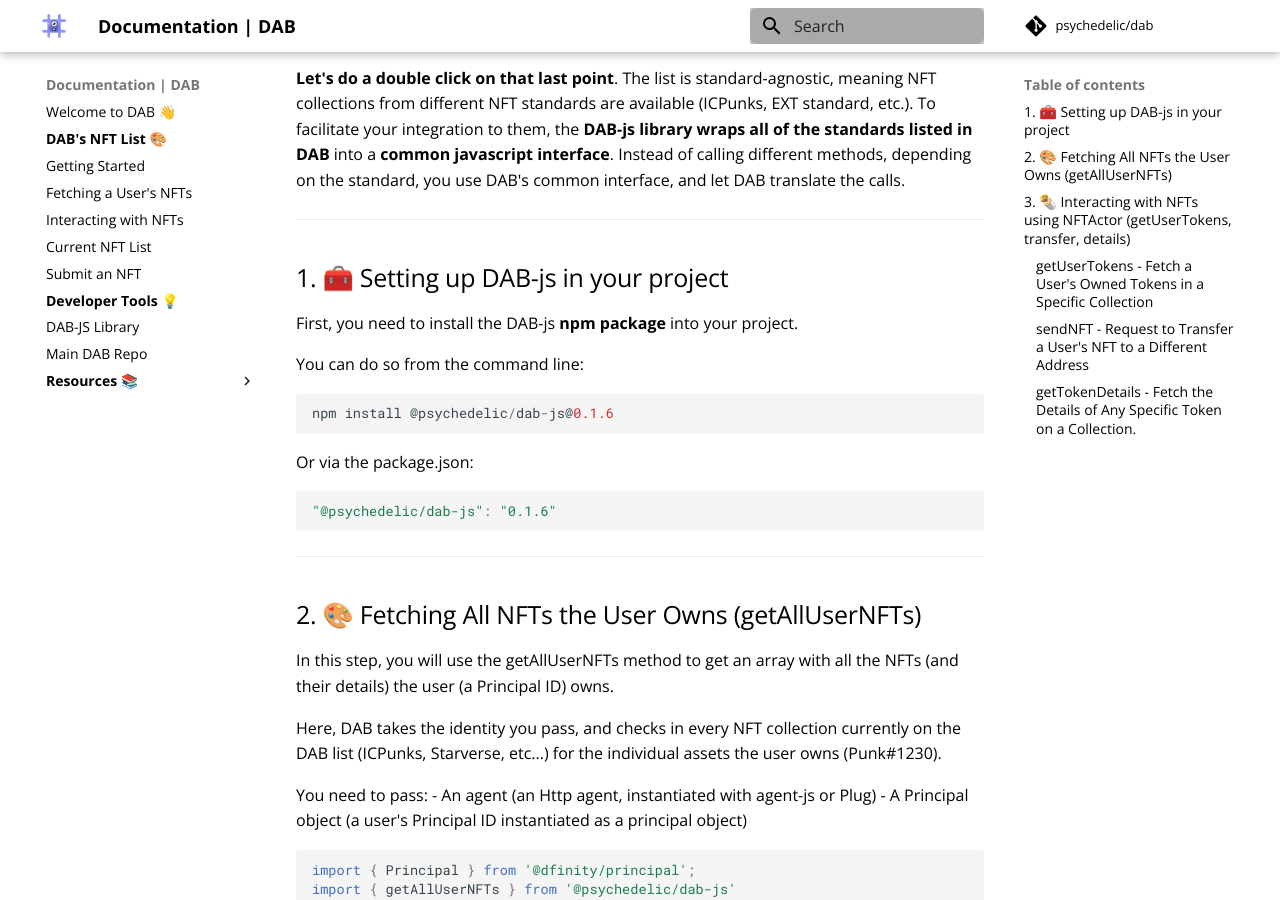
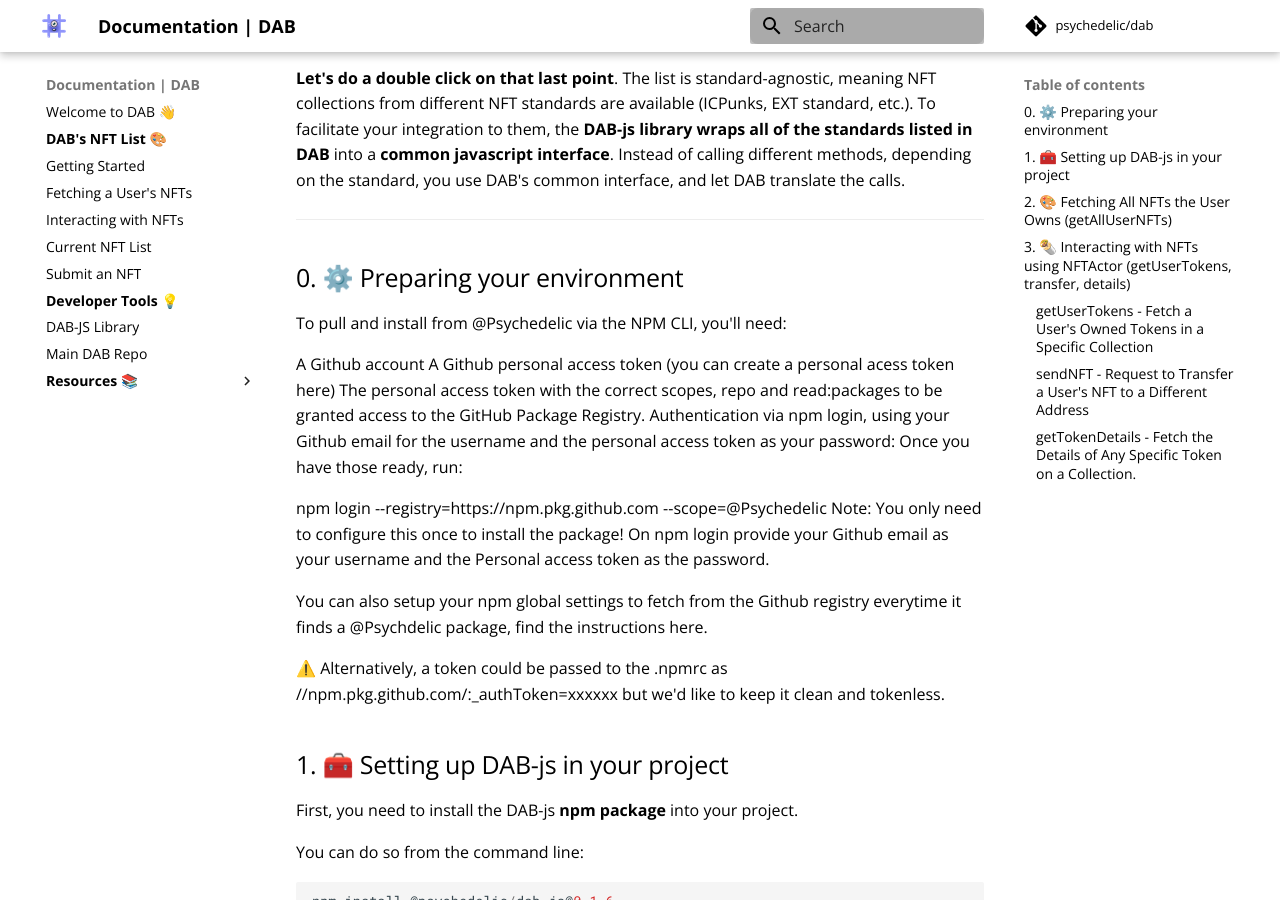
Before and after one commit to Psychedelic/dab-docs, an MkDocs documentation site: the page built from docs/nft-list/getting-started.md, in a window 1280 px wide and 900 px high, scrolled down 540 px. Built offline with MkDocs 1.6.1 and Material for MkDocs 9.7.7, drawn with Linux system fonts in a browser that asks for light colours; comment, search, counter and statistics services are not loaded.

Commit message:
Update getting-started.md

```diff
--- a/docs/nft-list/getting-started.md
+++ b/docs/nft-list/getting-started.md
@@ -15,6 +15,22 @@ All right! Ready to integrate DAB's NFT list into your app? Your main point of i
 **Let's do a double click on that last point**. The list is standard-agnostic, meaning NFT collections from different NFT standards are available (ICPunks, EXT standard, etc.). To facilitate your integration to them, the **DAB-js library wraps all of the standards listed in DAB** into a **common javascript interface**. Instead of calling different methods, depending on the standard, you use DAB's common interface, and let DAB translate the calls.
 
 ---
+## 0. ⚙️ Preparing your environment
+
+To pull and install from @Psychedelic via the NPM CLI, you'll need:
+
+A Github account
+A Github personal access token (you can create a personal acess token here)
+The personal access token with the correct scopes, repo and read:packages to be granted access to the GitHub Package Registry.
+Authentication via npm login, using your Github email for the username and the personal access token as your password:
+Once you have those ready, run:
+
+npm login --registry=https://npm.pkg.github.com --scope=@Psychedelic
+Note: You only need to configure this once to install the package! On npm login provide your Github email as your username and the Personal access token as the password.
+
+You can also setup your npm global settings to fetch from the Github registry everytime it finds a @Psychdelic package, find the instructions here.
+
+⚠️ Alternatively, a token could be passed to the .npmrc as //npm.pkg.github.com/:_authToken=xxxxxx but we'd like to keep it clean and tokenless.
 
 ## 1. 🧰 Setting up DAB-js in your project
 
```
